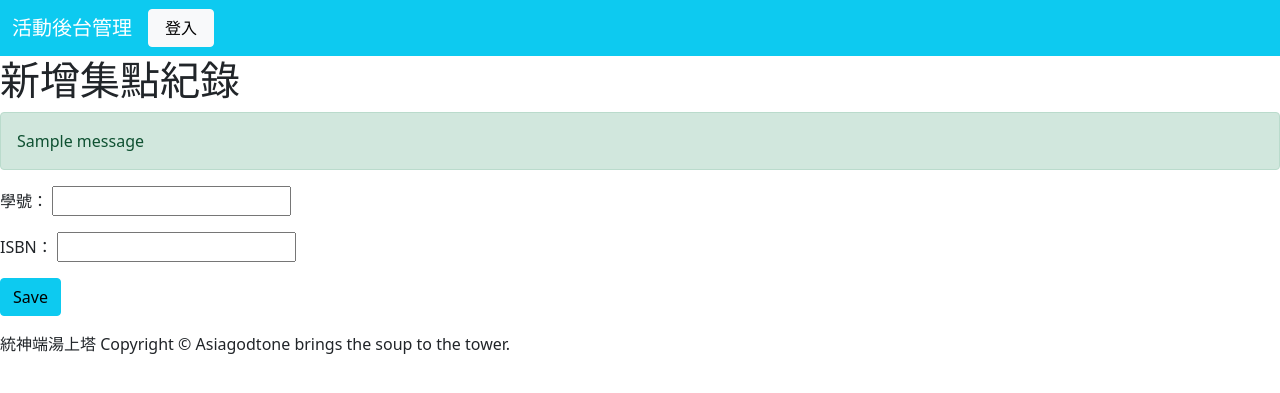
After one commit to w71370218/LPG_Library-Psychological-Game, a Django app: page /pointrecord/new/ in a window 1280 px wide. The commit adds this page. Shown: the top 393 px of the page. Run offline with Django 3.2, Linux system fonts and the light colour scheme; tables that the repository leaves empty hold one stand-in row (values such as "Sample post"); one stand-in notice (Sample message) is shown; some libraries are stand-ins or nearby versions.

Commit message:
21/4/19更新

```diff
--- a/LPG/mysite/urls.py
+++ b/LPG/mysite/urls.py
@@ -33,4 +33,6 @@ urlpatterns = [
     path('accounts/', include('django.contrib.auth.urls')),
     re_path(r'^test/new/$', test_new, name='test_new'),
     re_path(r'^test/(?P<pk>[0-9]+)/edit/$', test_edit, name='test_edit'),
+    re_path(r'^pointrecord/new/$', pointrecord_new, name='pointrecord_new'),
+    re_path(r'^pointrecord/(?P<pk>[0-9]+)/edit/$', pointrecord_edit, name='pointrecord_edit'),
 ] + static(settings.MEDIA_URL, document_root=settings.MEDIA_ROOT)
--- a/LPG/templates/base.html
+++ b/LPG/templates/base.html
@@ -50,7 +50,7 @@
                         <ul class="dropdown-menu">
                             <li> <a class="dropdown-item" onclick="show()"> 書單 </a></li>
                             <li> <a class="dropdown-item" href="{% url 'upload_test_file' %}"> 測驗題目 </a></li>
-                            <li><a class="dropdown-item" href="#"> 集點紀錄 </a></li>
+                            <li><a class="dropdown-item" href="{% url 'pointrecord_new' %}"> 集點紀錄 </a></li>
                         </ul>
                     </li>
                     <li class="nav-item"><a class="nav-link" href="{% url 'booklist' %}">書單</a></li>
--- /dev/null
+++ b/LPG/templates/pointrecord_edit.html
@@ -0,0 +1,22 @@
+{% extends 'base.html' %}
+{% block title %}
+	<title>新增集點紀錄 | Admin</title>
+{% endblock %}
+	{% block content %}
+	<h1>新增集點紀錄</h1>
+	{% if messages %}
+	{% for message in messages%}
+	<div class="alert {% if message.level == DEFAULT_MESSAGE_LEVELS.ERROR %}alert-danger{% endif %} {% if message.level == DEFAULT_MESSAGE_LEVELS.SUCCESS %}alert-success{% endif %}" role="alert">
+	  {{ message }}
+	</div>
+
+
+	{% endfor %}
+	{% endif %}
+	<form method="POST" class="pointrecord-form form-group" enctype="multipart/form-data">
+		{% csrf_token %}
+		{{ form.as_p }}
+		<button type="submit" class="save btn btn-info">Save</button>
+	</form>
+
+	{% endblock %}
--- a/LPG/templates/pointrecord_list.html
+++ b/LPG/templates/pointrecord_list.html
@@ -25,7 +25,7 @@
 				      <th scope="row">{{ pointrecord.id }}</th>
 				      <td>{{ pointrecord.studentID }}</td>
 				      <td>{{ pointrecord.ISBN }}</td>
-				      <td>{{ book.date }}</td>
+				      <td>{{ pointrecord.date }}</td>
 				    </tr>
 		    		{% endfor %}
 		    	</tbody>
--- a/LPG/trips/views.py
+++ b/LPG/trips/views.py
@@ -1,4 +1,4 @@
-from django.shortcuts import render
+from django.shortcuts import render, redirect
 from django.http import HttpResponse, HttpResponseRedirect, JsonResponse
 from datetime import datetime
 from trips.models import *
@@ -98,16 +98,36 @@ def test_edit(request, pk):
 		form = TestForm(instance=test)
 	return render(request, 'test_edit.html', {'form': form})
 
-def test_new(request):
+def pointrecord_new(request):
+	pointrecord_list = PointRecord.objects.all()
 	if request.method == "POST":
-		form = TestForm(request.POST)
+		form = PointRecordForm(request.POST)
 		if form.is_valid():
-			test = form.save(commit=False)
-			test.save()
-			return redirect('administration', pk=test.pk)
+			pointrecord = form.save(commit=False)
+			if not pointrecord_list.filter(studentID=pointrecord.studentID , ISBN=pointrecord.ISBN):
+				pointrecord.date = timezone.now()
+				pointrecord.save()
+				return redirect('/administration/', pk=pointrecord.pk)
+			else:
+				messages.error(request, '重複的紀錄無法輸入')
 	else:
-		form = TestForm()
-	return render(request, 'test_edit.html', {'form':form})
+		form = PointRecordForm()
+	return render(request, 'pointrecord_edit.html', {'form':form})
+
+def pointrecord_edit(request, pk):
+	pointrecord_list = PointRecord.objects.all()
+	pointrecord = get_object_or_404(PointRecord, pk=pk)
+	if request.method == "POST":
+		form = PointRecordForm(request.POST, instance=pointrecord)
+		if form.is_valid():
+			pointrecord = form.save(commit=False)
+			if not pointrecord_list.filter(studentID=pointrecord.studentID , ISBN=pointrecord.ISBN):
+				pointrecord.date = timezone.now()
+				pointrecord.save()
+				messages.success(request, '成功紀錄!')
+	else:
+		form = PointRecordForm(instance=pointrecord)
+	return render(request, 'pointrecord_edit.html', {'form': form})
 
 def process_result_from_client(request):
 	book_num = 3
```
